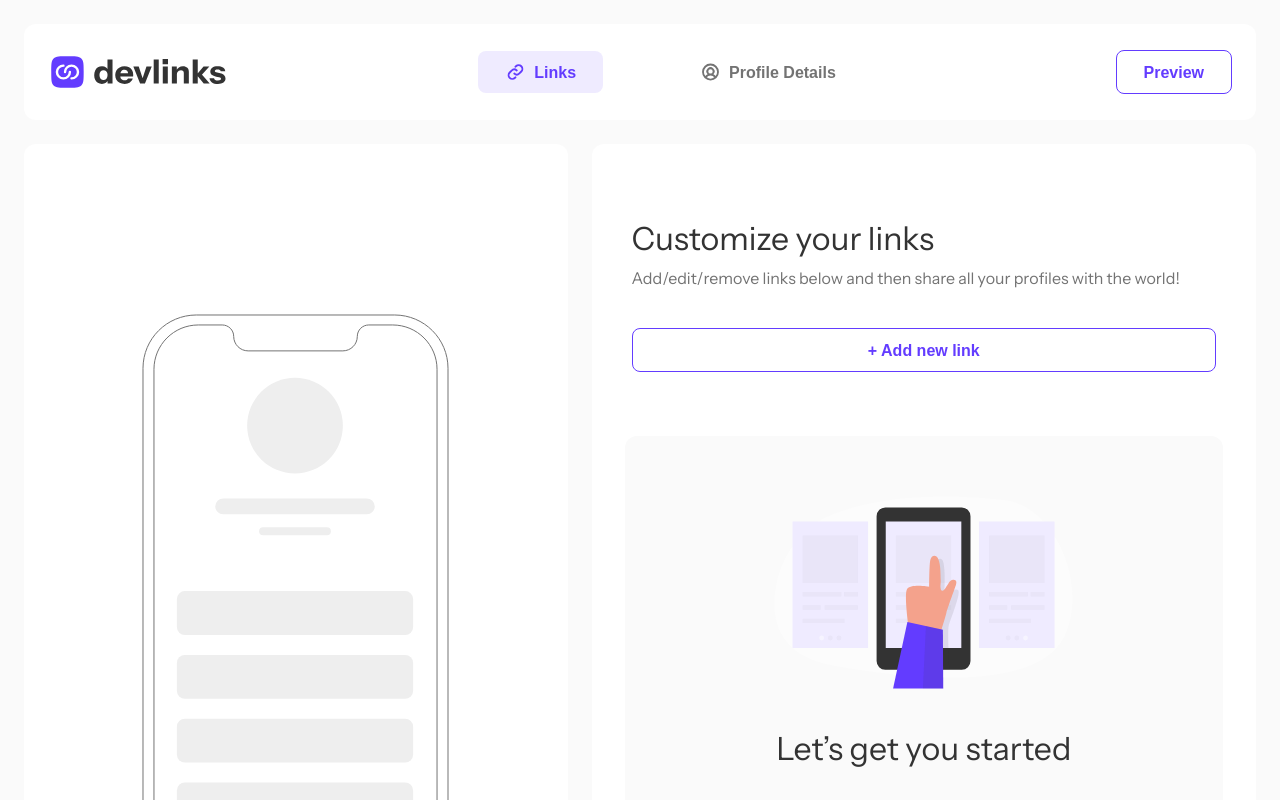
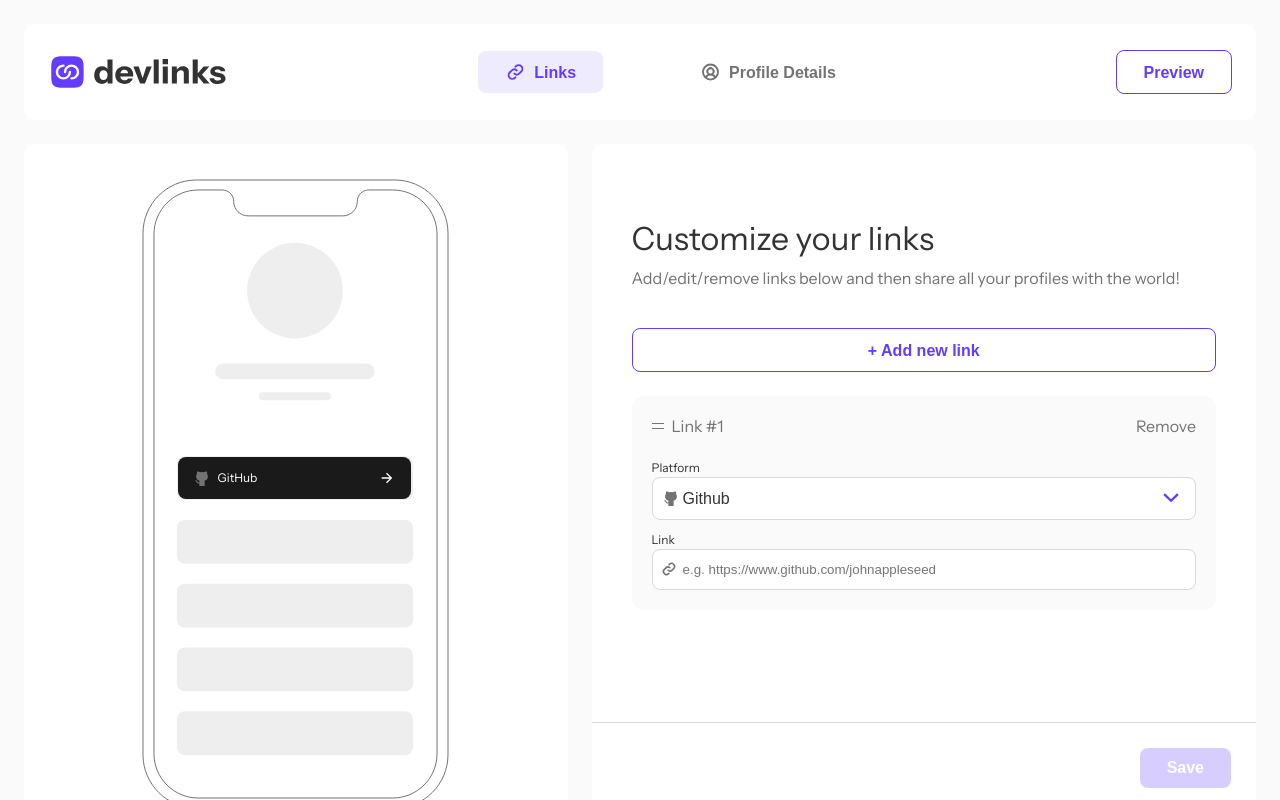
Before and after one commit to Tjanelidze/ByteBenders, a plain HTML site: page pages/empty-profile.html in a window 1280 px wide. Both pictures are taken after a click on the element "+ Add new link". Shown: the top 800 px of the page. Drawn offline with Linux system fonts and the light colour scheme.

Commit message:
added js functionality part

```diff
--- a/js/profile.js
+++ b/js/profile.js
@@ -1,26 +1,90 @@
 // Create the variables of html elements
-
 let newLinkBtn = document.querySelector(".add-link");
 let emptyDesign = document.querySelector(".new-link-page");
-let customLink = document.querySelector(".link-box");
+let upperMain = document.querySelector(".upper-main");
 let inputLink = document.querySelector("#input-link");
-let removeBtn = document.querySelector(".custom-remove");
+
 let phonePart = document.querySelector("#rectangle-id");
 
+let count = 0;
 // Create a tiny function for add new link button
-
 let newLink = () => {
-  customLink.style.display = "block";
   emptyDesign.style.display = "none";
   phonePart.style.display = "flex";
 };
 
-// Remove button tiny function
+// Added event listener to new Link button
+newLinkBtn.addEventListener("click", function () {
+  // Use functoin which hide new link page and show phone img component.
+  newLink();
 
-let removeLink = () => {};
+  // Create new variable, which has
+  const newLinkBox = document.createElement("div");
 
-// Added event listener to new Link button
-newLinkBtn.addEventListener("click", function () {});
+  //
+  count++;
+  if (count > 5) {
+    return;
+  }
+  //
+  newLinkBox.innerHTML = `
+      <div class="link-box">
+      <div class="upper-link">
+        <div class="custom-link">
+          <img
+            src="../assets/images/icon-drag-and-drop.svg"
+            alt="icon-drag-and-drop"
+            class="icon-drag-and-drop"
+          />
+          <p class="custom-link-p">Link #${count}</p>
+        </div>
+        <p class="custom-remove">Remove</p>
+      </div>
 
-// Add event listener to remove link button
-removeBtn.addEventListener("click", removeLink);
+      <div class="custom-selections">
+        <div class="cstm upper-selection">
+          <label for="platform-selection">Platform</label>
+          <select
+            name="Platform"
+            id="platform-selection"
+            class="customization-area"
+          >
+            <option value="Github" class="gitHub">Github</option>
+            <option value="Frontend Mentor">Frontend Mentor</option>
+            <option value="Twitter">Twitter</option>
+            <option value="LinkedIn">LinkedIn</option>
+            <option value="YouTube">YouTube</option>
+            <option value="Facebook">Facebook</option>
+            <option value="Twitch">Twitch</option>
+            <option value="Dev.to">Dev.to</option>
+            <option value="Codewars">Codewars</option>
+            <option value="Codepen">Codepen</option>
+            <option value="freeCodeCamp">freeCodeCamp</option>
+            <option value="GitLab">GitLab</option>
+            <option value="Hashnode">Hashnode</option>
+            <option value="Stack Overflow">Stack Overflow</option>
+          </select>
+        </div>
+        <div class="cstm bottom-selection">
+          <label for="input-link">Link</label>
+          <input
+            type="text"
+            name="input-link"
+            class="customization-area"
+            id="input-link"
+            placeholder="e.g. https://www.github.com/johnappleseed"
+          />
+        </div>
+      </div>
+    </div>
+    `;
+
+  //
+  upperMain.appendChild(newLinkBox);
+  //
+
+  // if (currentLinks < maxLinks) {}
+});
+
+let removeBtn = upperMain.querySelector(".custom-remove");
+console.log(removeBtn);
--- a/pages/empty-profile.html
+++ b/pages/empty-profile.html
@@ -118,55 +118,6 @@
             <div class="add-link">
               <button class="add-p">+ Add new link</button>
             </div>
-            <div class="link-box">
-              <div class="upper-link">
-                <div class="custom-link">
-                  <img
-                    src="../assets/images/icon-drag-and-drop.svg"
-                    alt="icon-drag-and-drop"
-                    class="icon-drag-and-drop"
-                  />
-                  <p class="custom-link-p">Link #1</p>
-                </div>
-                <p class="custom-remove">Remove</p>
-              </div>
-
-              <div class="custom-selections">
-                <div class="cstm upper-selection">
-                  <label for="platform-selection">Platform</label>
-                  <select
-                    name="Platform"
-                    id="platform-selection"
-                    class="customization-area"
-                  >
-                    <option value="Github" class="gitHub">Github</option>
-                    <option value="Frontend Mentor">Frontend Mentor</option>
-                    <option value="Twitter">Twitter</option>
-                    <option value="LinkedIn">LinkedIn</option>
-                    <option value="YouTube">YouTube</option>
-                    <option value="Facebook">Facebook</option>
-                    <option value="Twitch">Twitch</option>
-                    <option value="Dev.to">Dev.to</option>
-                    <option value="Codewars">Codewars</option>
-                    <option value="Codepen">Codepen</option>
-                    <option value="freeCodeCamp">freeCodeCamp</option>
-                    <option value="GitLab">GitLab</option>
-                    <option value="Hashnode">Hashnode</option>
-                    <option value="Stack Overflow">Stack Overflow</option>
-                  </select>
-                </div>
-                <div class="cstm bottom-selection">
-                  <label for="input-link">Link</label>
-                  <input
-                    type="text"
-                    name="input-link"
-                    class="customization-area"
-                    id="input-link"
-                    placeholder="e.g. https://www.github.com/johnappleseed"
-                  />
-                </div>
-              </div>
-            </div>
           </div>
           <div class="new-link-page">
             <img
--- a/styles/empty-profile.css
+++ b/styles/empty-profile.css
@@ -335,7 +335,7 @@ header {
   align-items: center;
   padding: 20px;
   gap: 12px;
-  display: none;
+  margin-bottom: 24px;
 }
 
 .upper-link {
```
Also changed, not shown: pages/filled-profile.html (+1 -1 lines).
